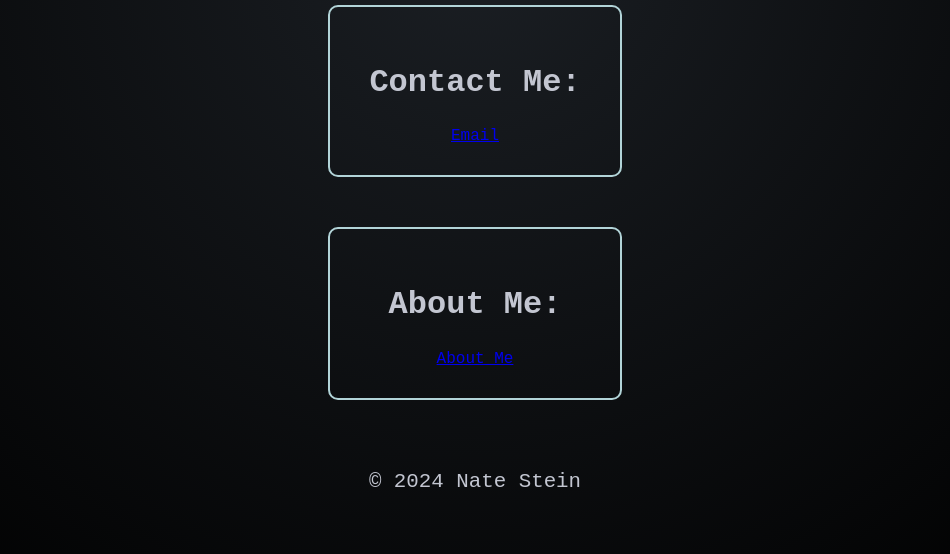
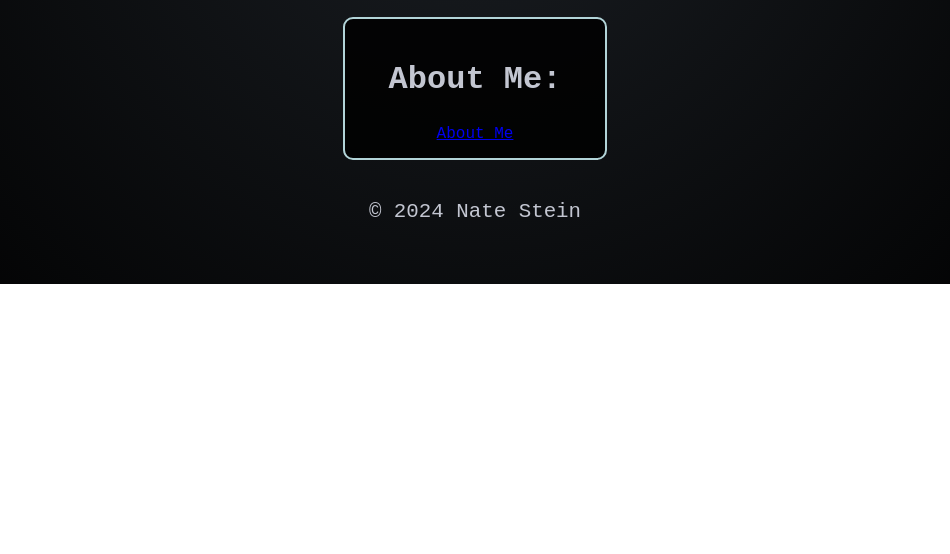
Before and after one commit to nstein5/natestein.com, a plain HTML site: page index.html in a window 1280 px wide. Shown: the part 675-1229 px from the top of the page, without its empty margins (165-1115 px from the left). After the commit the page ends 959 px from the top, so only its background shows below. Drawn offline with Linux system fonts and the light colour scheme.

Commit message:
Update styles.css

```diff
--- a/styles.css
+++ b/styles.css
@@ -40,12 +40,13 @@ body {
     text-shadow: 2px 2px 0 #000;
   }
 
-  section {
-    margin: 50px 0;
-    padding: 30px;
-    border: 2px solid #B2D4D8;
-    border-radius: 10px;
-  }
+section {
+  margin: 20px 0; /* Adjusted margin for tighter spacing */
+  padding: 15px;   /* Adjusted padding to fit content closely */
+  border: 2px solid #B2D4D8;
+  border-radius: 10px;
+  background: rgba(0, 0, 0, 0.85);
+}
 
   h2 {
     font-size: 2rem;
```
